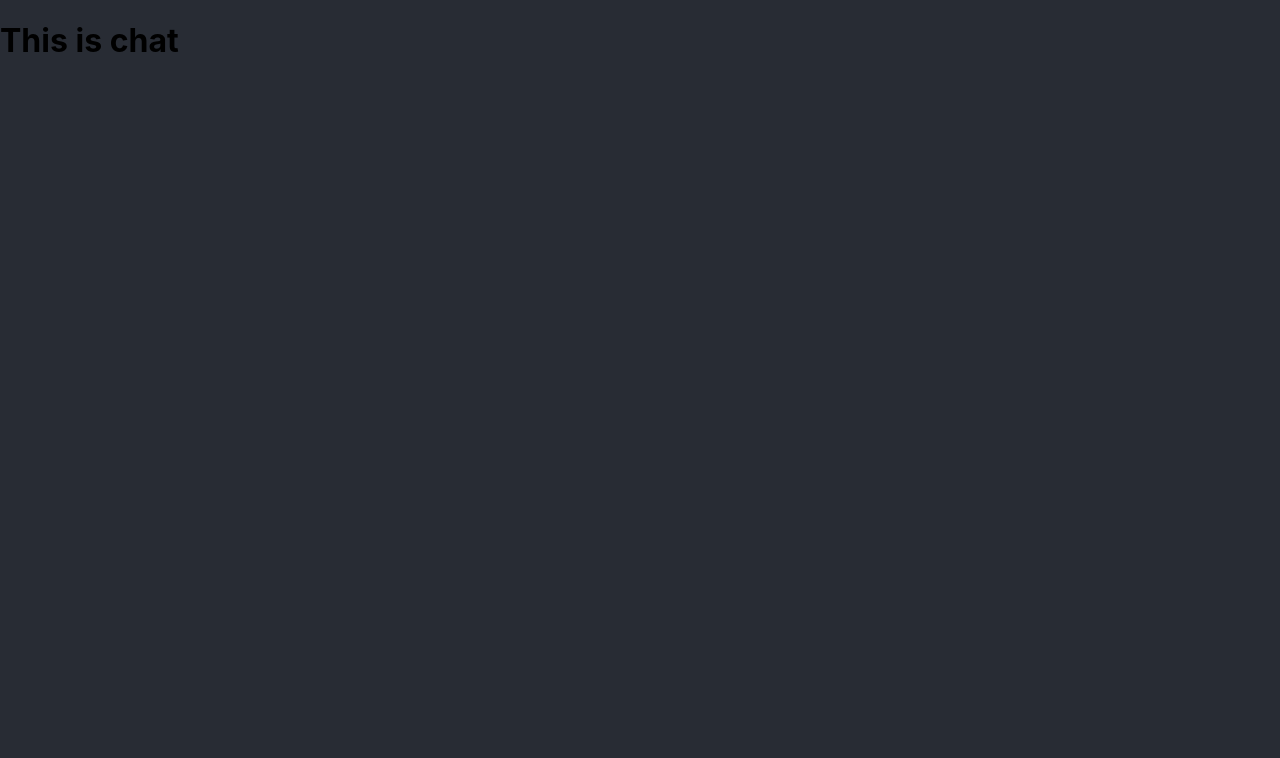
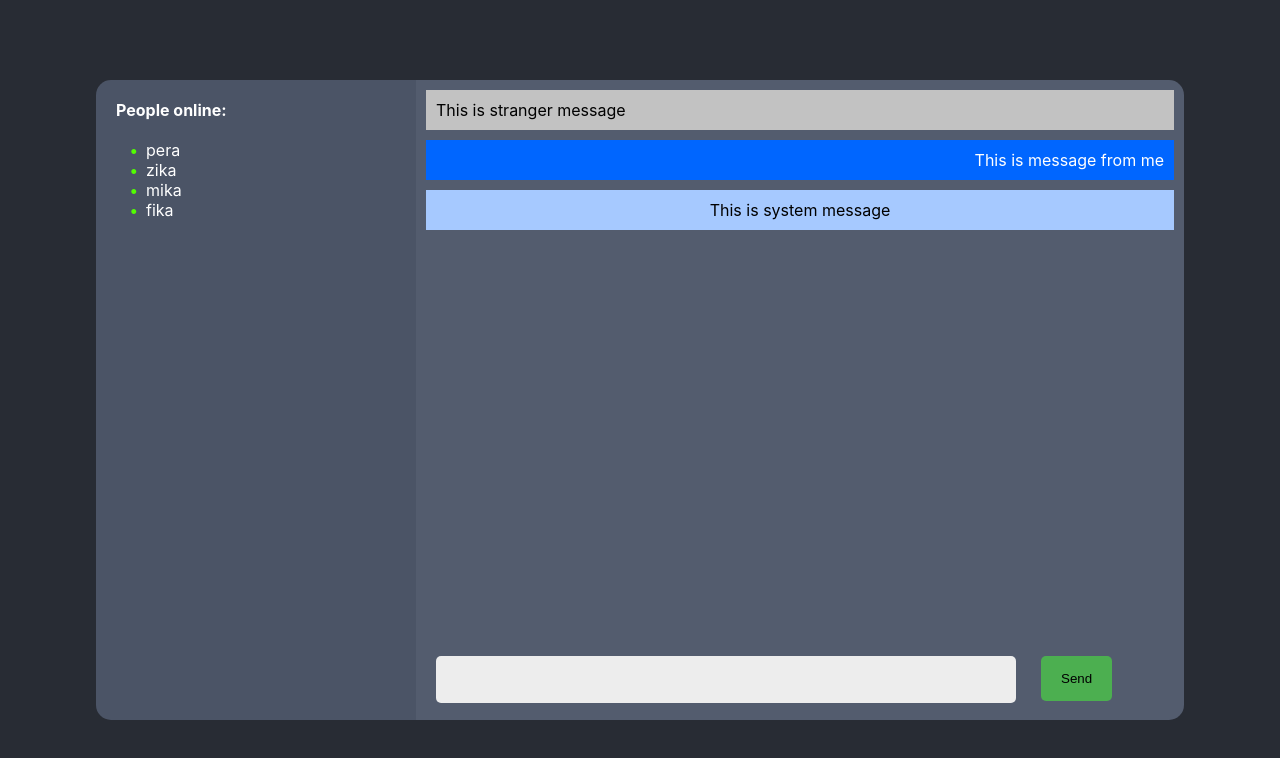
Before and after one commit to boris-ns/chat-app, a React (Create React App) app in the folder web-app/: page /chat in a window 1280 px wide. Shown: the top 758 px of the page. Built offline with nearby package versions, Linux system fonts and the light colour scheme; no server answers.

Commit message:
Styling web app

```diff
--- /dev/null
+++ b/web-app/src/components/chat/chat.css
@@ -0,0 +1,69 @@
+.container {
+    display: flex;
+    position: absolute;
+    flex-direction: row;
+    left: 50%;
+    top: 50%;
+    -webkit-transform: translate(-50%, -50%);
+    transform: translate(-50%, -50%);
+    width: 100%;
+    height: 100%;
+}
+
+.people-online-window {
+    width: 25%;
+    height: 80%;
+    background-color: #4b5466;
+    border-top-left-radius: 15px;
+    border-bottom-left-radius: 15px;
+}
+
+.people-online-window p {
+    margin: 20px;
+    color: white;
+    font-weight: bold;
+}
+
+.chat-window {
+    width: 60%;
+    height: 80%;
+    background-color: #535c6e;
+    display: flex;
+    flex-direction: column;
+    border-top-right-radius: 15px;
+    border-bottom-right-radius: 15px;
+}
+
+.chat {
+    height: 90%;
+}
+
+.message-field {
+    display: flex;
+    flex-direction: row;
+    height: 10%;
+}
+
+.message-field input[type="text"] {
+    margin-left: 20px;
+    border: 0px;
+    border-radius: 5px;
+    height: 70%;
+    width: 75%;
+    background: #ededed;
+}
+
+.message-field button {
+    margin-right: 20px;
+    margin-left: 25px;
+    height: 70%;
+    background-color: #4caf50;
+    padding: 12px 20px;
+    border: 0px;
+    border-radius: 5px;
+    cursor: pointer;
+}
+
+.message-field button:hover {
+    background-color: #2f9232;
+}
--- a/web-app/src/components/chat/chat.js
+++ b/web-app/src/components/chat/chat.js
@@ -1,17 +1,50 @@
 import React from 'react';
+import PeopleList from './people-list/people-list';
+import MessageList from './message-list/message-list';
+import './chat.css';
 
 export default class Chat extends React.Component {
 
     constructor(props) {
         super(props);
 
-        this.state = {};
+        this.state = {
+            onlinePeople: ['pera', 'zika', 'mika', 'fika'],
+            messages: [
+                {
+                    message: 'This is stranger message',
+                    type: 'FRIEND'
+                },
+                {
+                    message: 'This is message from me',
+                    type: 'ME'
+                },
+                {
+                    message: 'This is system message',
+                    type: 'SYSTEM'
+                }
+            ],
+        };
     }
 
     render() {
         return (
-            <div>
-                <h1>This is chat</h1>
+            <div className="container">
+                <div className="people-online-window">
+                    <p>People online:</p>
+                    <PeopleList onlinePeople={this.state.onlinePeople} />
+                </div>
+
+                <div className="chat-window">
+                    <div className="chat">
+                        <MessageList messages={this.state.messages} />
+                    </div>
+
+                    <div className="message-field">
+                        <input type="text" />
+                        <button>Send</button>
+                    </div>
+                </div>
             </div>
         );
     }
--- /dev/null
+++ b/web-app/src/components/chat/message-list/message-list.css
@@ -0,0 +1,21 @@
+.me {
+    padding: 10px;
+    margin: 10px;
+    color: white;
+    text-align: right;
+    background-color: #0066ff;
+}
+
+.friend {
+    padding: 10px;
+    margin: 10px;
+    text-align: left;
+    background-color: #c2c2c2;
+}
+
+.system {
+    padding: 10px;
+    margin: 10px;
+    background-color: #a6c9ff;
+    text-align: center;
+}
--- /dev/null
+++ b/web-app/src/components/chat/message-list/message-list.js
@@ -0,0 +1,24 @@
+import React from 'react';
+import './message-list.css';
+
+const MessageList = (props) => {
+    const { messages } = props;
+
+    return messages.map((message, index) => {
+        let messageClass = '';
+
+        switch (message.type) {
+            case 'ME': messageClass = 'me'; break;
+            case 'FRIEND': messageClass = 'friend'; break;
+            case 'SYSTEM': messageClass = 'system'; break;
+        }
+
+        return (
+            <div key={index} className={messageClass}>
+                {message.message}
+            </div>
+        );
+    });
+}
+
+export default MessageList;
--- /dev/null
+++ b/web-app/src/components/chat/people-list/people-list.css
@@ -0,0 +1,17 @@
+ul {
+    margin-left: 10px;
+    list-style: none;
+}
+
+ul li {
+    color: white;
+}
+
+ul li::before {
+    content: "\2022";
+    color: #52fc03;
+    font-weight: bold;
+    display: inline-block;
+    width: 1em;
+    margin-left: -1em;
+}
--- /dev/null
+++ b/web-app/src/components/chat/people-list/people-list.js
@@ -0,0 +1,12 @@
+import React from 'react';
+import './people-list.css';
+
+const PeopleList = (props) => {
+    return (
+        <ul>
+            {props.onlinePeople.map(item => <li key={item}>{item}</li>)}
+        </ul>
+    );
+}
+
+export default PeopleList;
```
Also changed, not shown: 1 other file (tests, documents, lock files or other folders).
